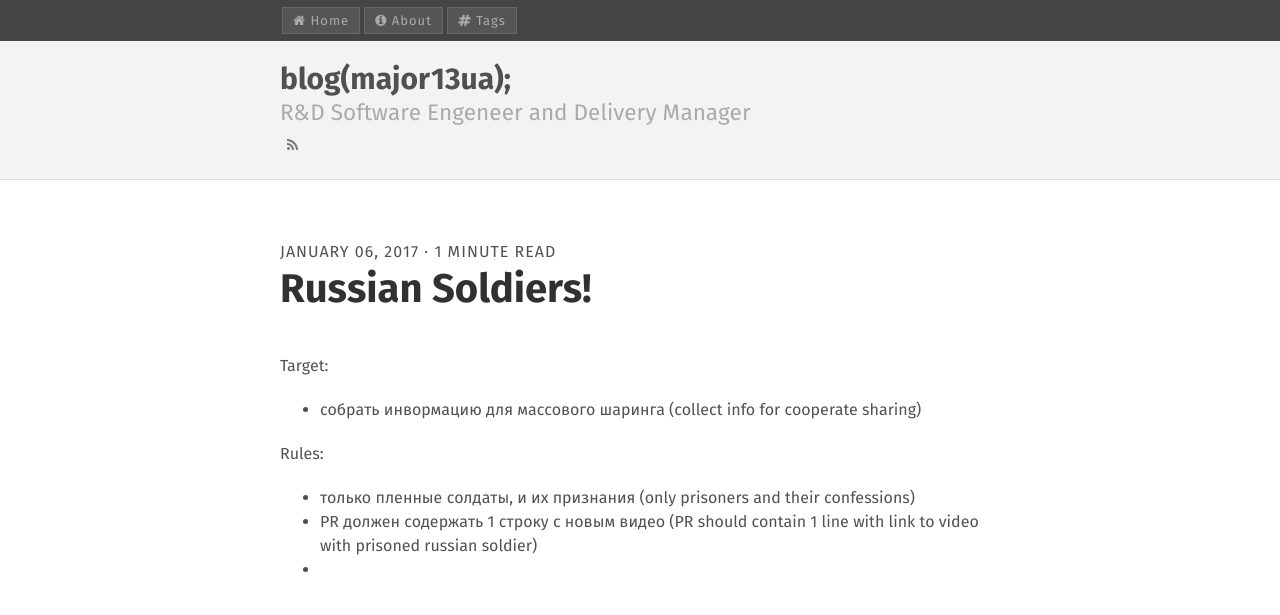
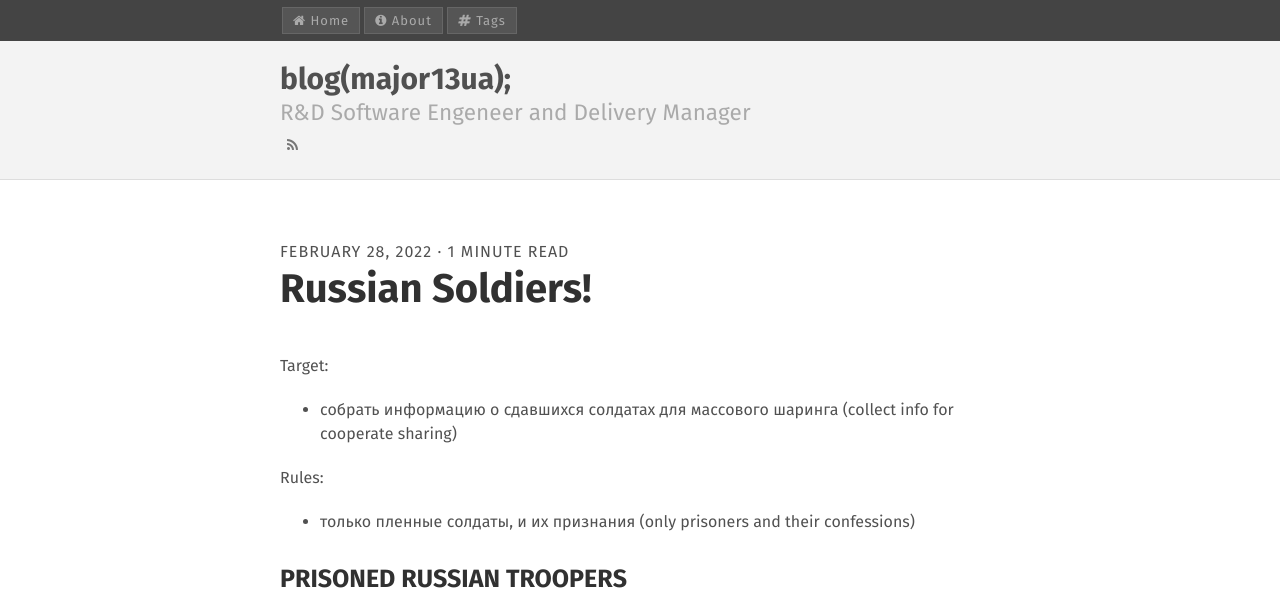
Before and after one commit to major13ua/major13ua.github.io, a Jekyll site: the page built from _posts/2022-02-28-main.md, in a window 1280 px wide. Shown: the top 615 px of the page. Built offline with Jekyll 4.4.1, drawn with Linux system fonts in a browser that asks for light colours; grey boxes are pictures that could not be loaded.

Commit message:
Created structure

```diff
--- a/_posts/2017-01-06-learn-markup.md
+++ b/_posts/2022-02-28-main.md
@@ -7,12 +7,10 @@ tags: [md]
 comments: false
 ---
 Target:
-- собрать инвормацию для массового шаринга (collect info for cooperate sharing)
+- собрать информацию о сдавшихся солдатах для массового шаринга (collect info for cooperate sharing)
 
 Rules:
 - только пленные солдаты, и их признания (only prisoners and their confessions)
-- PR должен содержать 1 строку с новым видео (PR should contain 1 line with link to video with prisoned russian soldier)
--
 
 ### PRISONED RUSSIAN TROOPERS
 1. [Video1](https://www.youtube.com/watch?v=3j5nOPKwA5o)
```
Also changed, not shown: _posts/2022-02-28-input.md (added, +20 -0 lines), _posts/2022-02-28-russians.md (deleted, +0 -10 lines).
